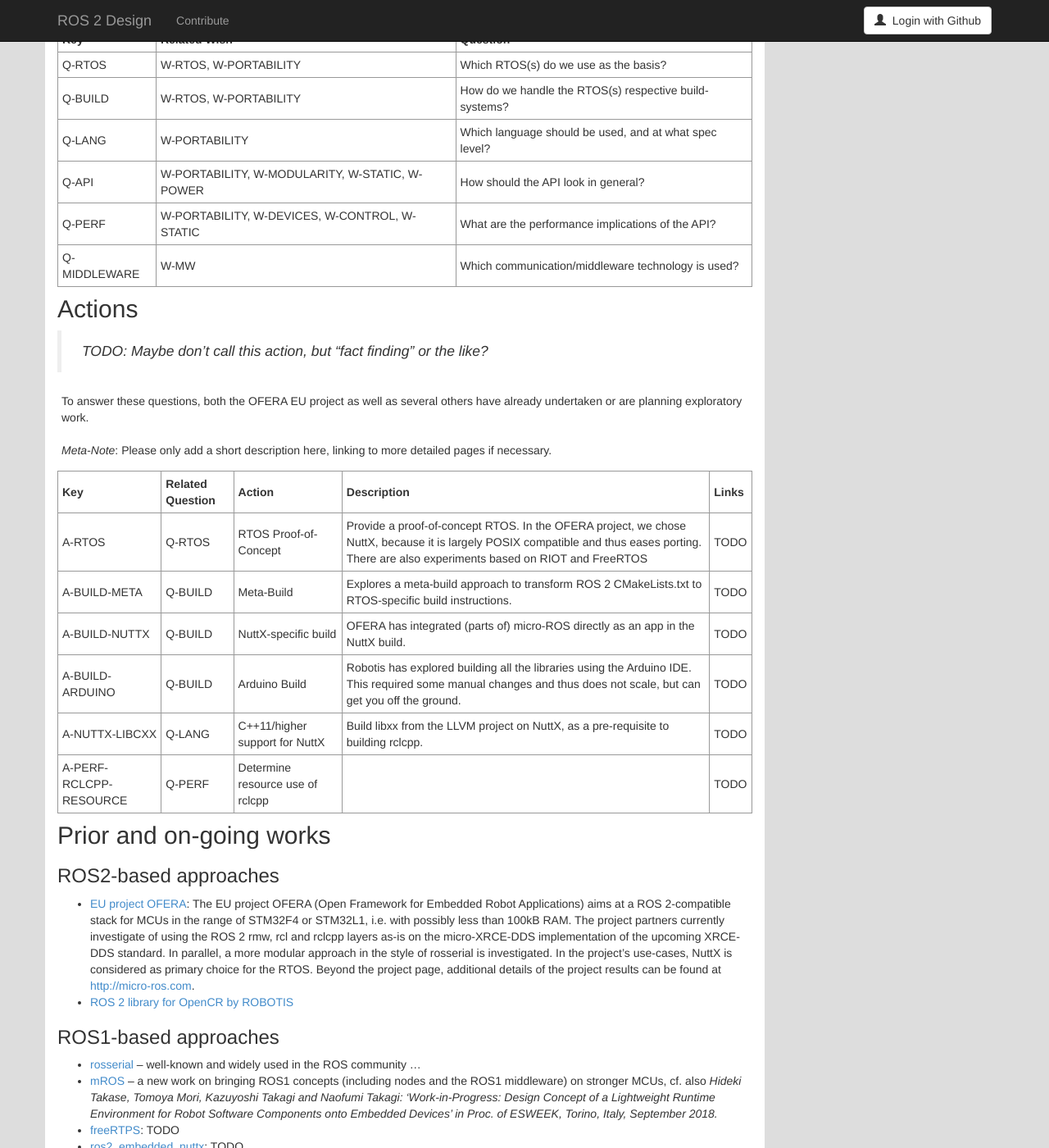
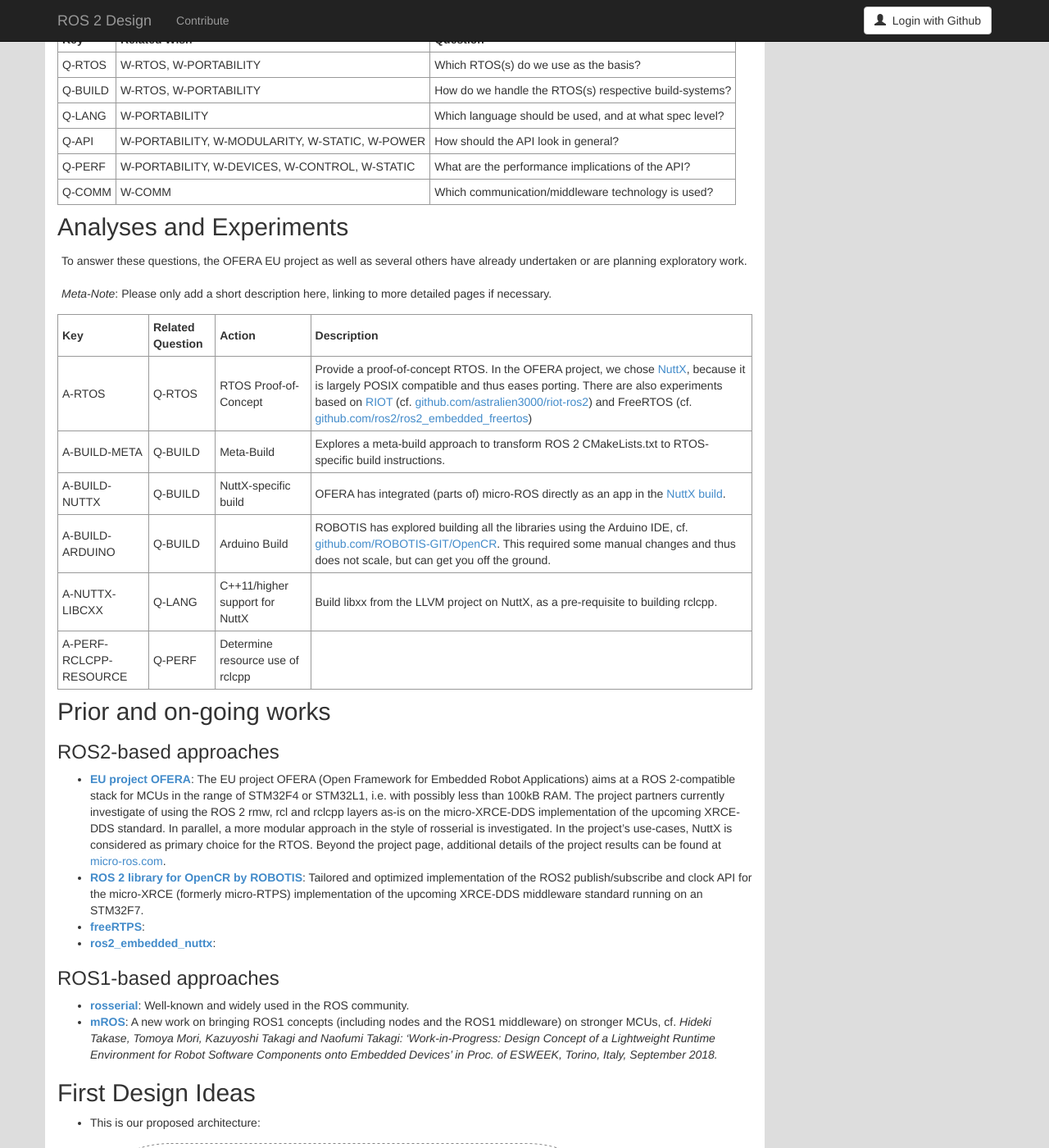
Before and after one commit to ros2/design, a Jekyll site: the page built from articles/embedded.md, in a window 1280 px wide and 1400 px high, scrolled down 1373 px. Shown: the whole window at 82% size. Built offline with Jekyll 4.4.1, drawn with Linux system fonts in a browser that asks for light colours; nearby versions of some CDN libraries; some of the changed text lies outside the part shown.

Commit message:
Added details on other prior and on-going works.

```diff
--- a/articles/embedded.md
+++ b/articles/embedded.md
@@ -31,7 +31,7 @@ A number of things that would be great to have, lets call it a wishlist... Feel
 | W-PORTABILITY | **Portability of ROS 2-based software** | The embedded ROS 2 stack shall resemble or directly use the ROS 2 API -- more precisely the rclcpp API -- to facilitate porting standard ROS 2 nodes to MCUs. |
 | W-DEVICES | **Support of a broad spectrum of device classes** | The embedded ROS 2 stack shall support a broad range of MCU device classes, starting from a few tens kilobyte of RAM. |
 | W-RTOS | **Support of a broad spectrum of RTOS(s)** | The stack shall be adaptable to different RTOS (e.g., NuttX, FreeRTOS, Zephyr) and provide abstractions with regard to the application software to facilitate porting application components to between RTOSs.|
-| W-MW | **Support of prevalent communication technologies** | To cover the broad range of use-cases for MCUs in robotics, the embedded ROS 2 stack shall be usable with the default ROS 2 middleware standard DDS, simple (custom) serial communication protocols just as common wireless technologies like Bluetooth Low Energy |
+| W-COMM | **Support of prevalent communication technologies** | To cover the broad range of use-cases for MCUs in robotics, the embedded ROS 2 stack shall be usable with the default ROS 2 middleware standard DDS, simple (custom) serial communication protocols just as common wireless technologies like Bluetooth Low Energy |
 | W-MODULARITY | **High Modularity** | The embedded ROS 2 stack shall be highly modular, not only to allow for adaptation to specific hardware features and different RTOS, but also to allow the integration with existing frameworks and to be able to create customized sub-stacks. For example, it shall be usable in the style of rosserial, thus bringing basically the message serialization to the MCU only. Similarly, it should be possible to derive a sub-stack that provides node graph features and publish/subscribe but no parameters and services, and so on. |
 | W-CONTROL | **Support control-oriented applications**  | MCUs are great for control, and micro-ROS should be as well. This usually means hard real-time performance with low jitter and small response times. |
 | W-POWER | **Make low-power modes possible** | MCUs are often used in battery-powered applications, and/or in applications with a large amount of standby time. Therefore, the stack should make it easily possible to save power. |
@@ -50,43 +50,41 @@ To determine how feasible that is, and to come up with the actual requirements a
 | Q-LANG | W-PORTABILITY | Which language should be used, and at what spec level? |
 | Q-API | W-PORTABILITY, W-MODULARITY, W-STATIC, W-POWER | How should the API look in general?|
 | Q-PERF | W-PORTABILITY, W-DEVICES, W-CONTROL, W-STATIC | What are the performance implications of the API?|
-| Q-MIDDLEWARE | W-MW | Which communication/middleware technology is used?|
+| Q-COMM | W-COMM | Which communication/middleware technology is used?|
 
-## Actions
+## Analyses and Experiments
 
-> *TODO: Maybe don't call this action, but "fact finding" or the like?*
-
-To answer these questions, both the OFERA EU project as well as several others have already undertaken or are planning exploratory work.
+To answer these questions, the OFERA EU project as well as several others have already undertaken or are planning exploratory work.
 
 *Meta-Note*: Please only add a short description here, linking to more detailed pages if necessary.
 
-| Key | Related Question | Action | Description | Links |
-|-----|------------------|--------|-------------|-------|
-| A-RTOS | Q-RTOS | RTOS Proof-of-Concept | Provide a proof-of-concept RTOS. In the OFERA project, we chose NuttX, because it is largely POSIX compatible and thus eases porting. There are also experiments based on RIOT and FreeRTOS | TODO |
-| A-BUILD-META | Q-BUILD | Meta-Build | Explores a meta-build approach to transform ROS 2 CMakeLists.txt to RTOS-specific build instructions. | TODO |
-| A-BUILD-NUTTX | Q-BUILD | NuttX-specific build | OFERA has integrated (parts of) micro-ROS directly as an app in the NuttX build. |TODO |
-| A-BUILD-ARDUINO | Q-BUILD | Arduino Build | Robotis has explored building all the libraries using the Arduino IDE. This required some manual changes and thus does not scale, but can get you off the ground. | TODO |
-| A-NUTTX-LIBCXX | Q-LANG | C++11/higher support for NuttX | Build libxx from the LLVM project on NuttX, as a pre-requisite to building rclcpp. | TODO |
-| A-PERF-RCLCPP-RESOURCE | Q-PERF | Determine resource use of rclcpp | |  TODO |
+| Key | Related Question | Action | Description |
+|-----|------------------|--------|-------------|
+| A-RTOS | Q-RTOS | RTOS Proof-of-Concept | Provide a proof-of-concept RTOS. In the OFERA project, we chose [NuttX](http://nuttx.org/), because it is largely POSIX compatible and thus eases porting. There are also experiments based on [RIOT](https://www.riot-os.org/) (cf. [github.com/astralien3000/riot-ros2](https://github.com/astralien3000/riot-ros2)) and FreeRTOS (cf. [github.com/ros2/ros2_embedded_freertos](https://github.com/ros2/ros2_embedded_freertos)) |
+| A-BUILD-META | Q-BUILD | Meta-Build | Explores a meta-build approach to transform ROS 2 CMakeLists.txt to RTOS-specific build instructions. |
+| A-BUILD-NUTTX | Q-BUILD | NuttX-specific build | OFERA has integrated (parts of) micro-ROS directly as an app in the [NuttX build](https://github.com/ROBOTIS-GIT/OpenCR/tree/feature-ROS2-micrortps/arduino/opencr_arduino/opencr/libraries/ROS2). |
+| A-BUILD-ARDUINO | Q-BUILD | Arduino Build | ROBOTIS has explored building all the libraries using the Arduino IDE, cf. [github.com/ROBOTIS-GIT/OpenCR](https://github.com/ROBOTIS-GIT/OpenCR/tree/feature-ros2-micrortps). This required some manual changes and thus does not scale, but can get you off the ground. |
+| A-NUTTX-LIBCXX | Q-LANG | C++11/higher support for NuttX | Build libxx from the LLVM project on NuttX, as a pre-requisite to building rclcpp. |
+| A-PERF-RCLCPP-RESOURCE | Q-PERF | Determine resource use of rclcpp | |
 
 
 ## Prior and on-going works
 
 ### ROS2-based approaches
-*   [EU project OFERA](http://ofera.eu/): The EU project OFERA (Open Framework for Embedded Robot Applications) aims at a ROS 2-compatible stack for MCUs in the range of STM32F4 or STM32L1, i.e. with possibly less than 100kB RAM. The project partners currently investigate of using the ROS 2 rmw, rcl and rclcpp layers as-is on the micro-XRCE-DDS implementation of the upcoming XRCE-DDS standard. In parallel, a more modular approach in the style of rosserial is investigated. In the project's use-cases, NuttX is considered as primary choice for the RTOS. Beyond the project page, additional details of the project results can be found at [http://micro-ros.com](http://micro-ros.com).
+*   [**EU project OFERA**](http://ofera.eu/): The EU project OFERA (Open Framework for Embedded Robot Applications) aims at a ROS 2-compatible stack for MCUs in the range of STM32F4 or STM32L1, i.e. with possibly less than 100kB RAM. The project partners currently investigate of using the ROS 2 rmw, rcl and rclcpp layers as-is on the micro-XRCE-DDS implementation of the upcoming XRCE-DDS standard. In parallel, a more modular approach in the style of rosserial is investigated. In the project's use-cases, NuttX is considered as primary choice for the RTOS. Beyond the project page, additional details of the project results can be found at [micro-ros.com](http://micro-ros.com).
 
-*   [ROS 2 library for OpenCR by ROBOTIS](https://github.com/ROBOTIS-GIT/OpenCR/tree/feature-ROS2-micrortps/arduino/opencr_arduino/opencr/libraries/ROS2)
+*   [**ROS 2 library for OpenCR by ROBOTIS**](https://github.com/ROBOTIS-GIT/OpenCR/tree/feature-ros2-micrortps/arduino/opencr_arduino/opencr/libraries/ROS2): Tailored and optimized implementation of the ROS2 publish/subscribe and clock API for the micro-XRCE (formerly micro-RTPS) implementation of the upcoming XRCE-DDS middleware standard running on an STM32F7.
 
+*   [**freeRTPS**](TODO):
+
+*   [**ros2_embedded_nuttx**](https://github.com/ros2/ros2_embedded_nuttx):
 
 ### ROS1-based approaches
 
-*   [rosserial](http://wiki.ros.org/rosserial) -- well-known and widely used in the ROS community ...
+*   [**rosserial**](http://wiki.ros.org/rosserial): Well-known and widely used in the ROS community.
 
-*   [mROS](https://github.com/tlk-emb/mROS/) -- a new work on bringing ROS1 concepts (including nodes and the ROS1 middleware) on stronger MCUs, cf. also
+*   [**mROS**](https://github.com/tlk-emb/mROS/): A new work on bringing ROS1 concepts (including nodes and the ROS1 middleware) on stronger MCUs, cf.
     *Hideki Takase, Tomoya Mori, Kazuyoshi Takagi and Naofumi Takagi: 'Work-in-Progress: Design Concept of a Lightweight Runtime Environment for Robot Software Components onto Embedded Devices' in Proc. of ESWEEK, Torino, Italy, September 2018.*
-*   [freeRTPS](TODO): TODO
-
-*   [ros2_embedded_nuttx](TODO): TODO
 
 ## First Design Ideas
 
```
